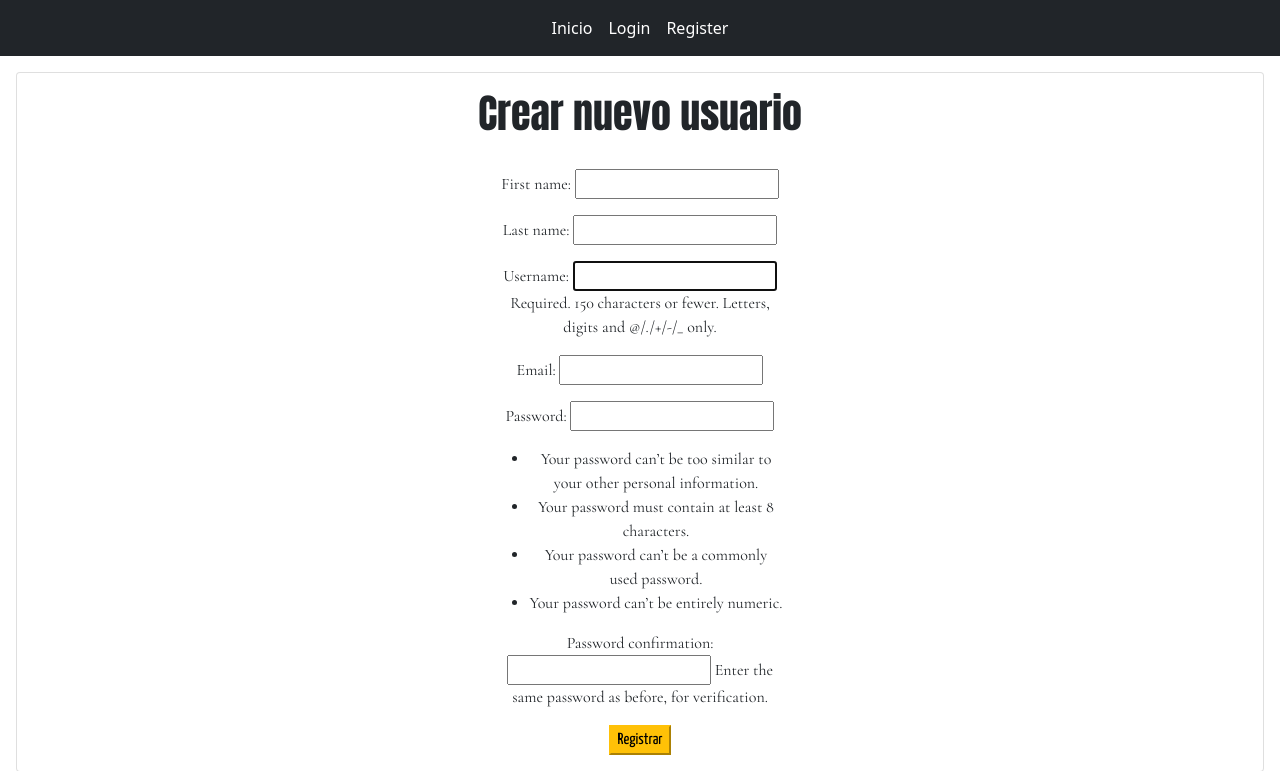
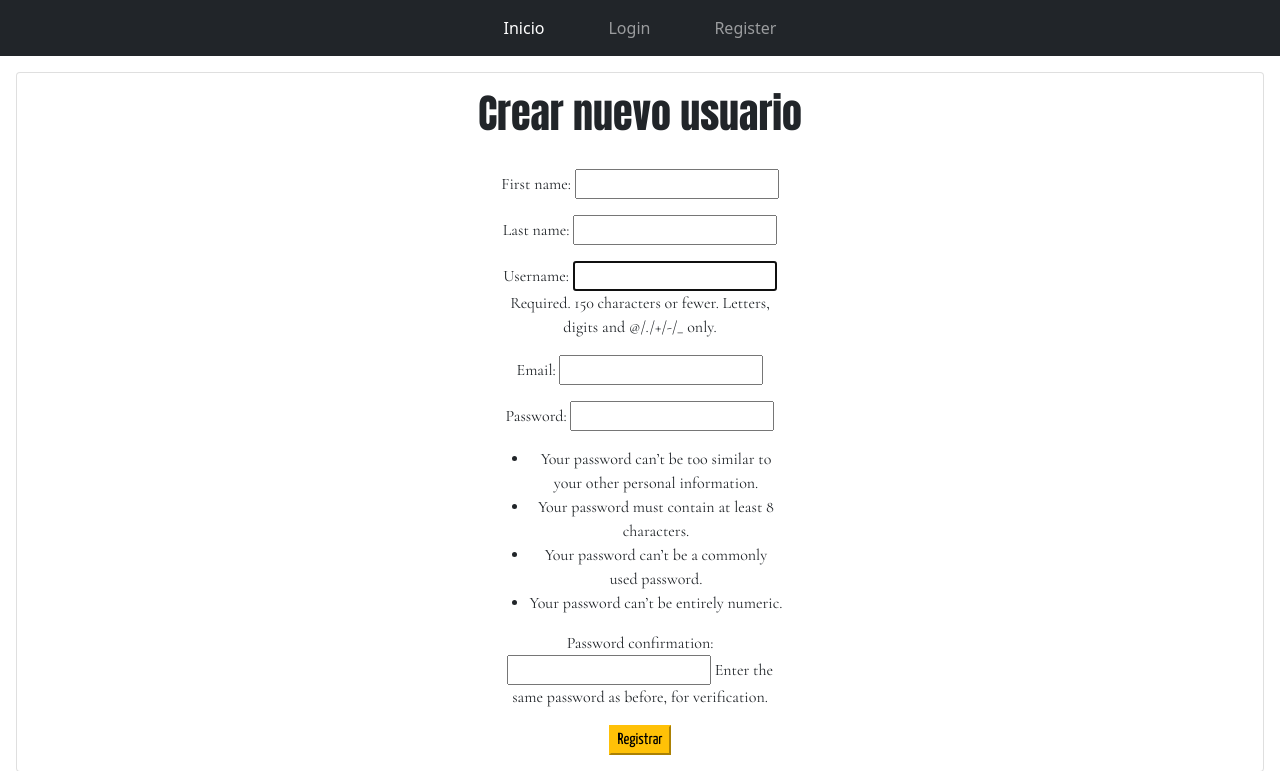
Before and after one commit to spy0x/modulo7, a Django app: page /register/ in a window 1280 px wide. Shown: the top 771 px of the page. Run offline with Django 4.2, Linux system fonts and the light colour scheme; parts of the project's set-up code (start-up, migrations or seed data) failed here and were passed over; some libraries are stand-ins or nearby versions.

Commit message:
fixed form comuna regions for register new users. decoration done for template. only index missing and header

```diff
--- a/web/forms.py
+++ b/web/forms.py
@@ -16,8 +16,10 @@ class TipoForm(forms.Form):
     tipo = forms.ChoiceField(choices=tipos, label='Tipo de Usuario')
     rut = forms.CharField(label='RUT', max_length=10)
     direccion = forms.CharField(label='Dirección', max_length=100)
-    comuna = forms.CharField(label='Comuna', max_length=50)
-    region = forms.IntegerField(label='Región')
+    comunas = [(comuna.id, comuna.name) for comuna in Comuna.objects.order_by('name')]
+    regiones = [(region.id, region.name) for region in Region.objects.order_by('id')]
+    comuna = forms.ChoiceField(choices=comunas)
+    region = forms.ChoiceField(choices=regiones)
     telefono = forms.CharField(label='Teléfono', max_length=9)
 
 class UserUpdateForm(forms.ModelForm):
--- a/web/templates/navbar.html
+++ b/web/templates/navbar.html
@@ -10,20 +10,20 @@
                     <a class="nav-link active" aria-current="page" href="{% url 'home' %}">Inicio</a>
                 </li>
                 {% if not user.is_authenticated %}
-                <li class="nav-item">
-                    <a class="nav-link active" href="{% url 'login_url' %}">Login</a>
+                <li class="nav-item mx-auto ms-md-5">
+                    <a class="nav-link" href="{% url 'login_url' %}">Login</a>
                 </li>
                 {% else %}
                 <li class="nav-item">
                     <a class="nav-link active" href="{% url 'dashboard' %}">Dashboard</a>
                 </li>
-                <li class="nav-item">
-                    <a class="nav-link active" href="{% url 'logout' %}">Logout</a>
+                <li class="nav-item mx-auto ms-md-5">
+                    <a class="nav-link" href="{% url 'logout' %}">Logout</a>
                 </li>
                 {% endif %}
                 {% if not user.is_authenticated %}
-                <li class="nav-item">
-                    <a class="nav-link active" href="{% url 'register_url' %}">Register</a>
+                <li class="nav-item mx-auto ms-md-5">
+                    <a class="nav-link" href="{% url 'register_url' %}">Register</a>
                 </li>
                 {% endif %}
             </ul>
--- a/web/templates/update_inmueble.html
+++ b/web/templates/update_inmueble.html
@@ -8,7 +8,7 @@
             <form method="POST" class="mt-4 text_body">
                 {% csrf_token %}
                 {{ form.as_p }}
-                <button>Actualizar</button>
+                <button class="btn-warning title-body">Actualizar</button>
             </form>
         </div>
     </div>
--- a/web/views.py
+++ b/web/views.py
@@ -36,7 +36,7 @@ def Register_TipoView(request):
             user = User.objects.filter(username=username)[0]
             tipo_user = UserType.objects.get(type=tipo)
             region_user = Region.objects.get(id=region)
-            comuna_user = Comuna.objects.filter(name=comuna)[0]
+            comuna_user = Comuna.objects.get(id=comuna)
             datos = UserProfile(user=user, user_type=tipo_user, rut=rut, direccion=direccion, telefono=telefono, region=region_user, comuna=comuna_user) #Faltan mas campos por rellenar los datos del formulario.
             datos.save()
             return HttpResponseRedirect('/')
@@ -54,6 +54,7 @@ def DashboardView(request):
     inmuebles_arrendador = Inmueble.objects.filter(arrendador=arrendador)
     context = {
         'inmuebles_arrendador': inmuebles_arrendador,
+        'arrendador': arrendador,
     }
     return render(request, 'dashboard.html', context)
 
```
Also changed, not shown: web/templates/dashboard.html (+26 -10 lines), web/templates/new_inmueble.html (+10 -6 lines).
